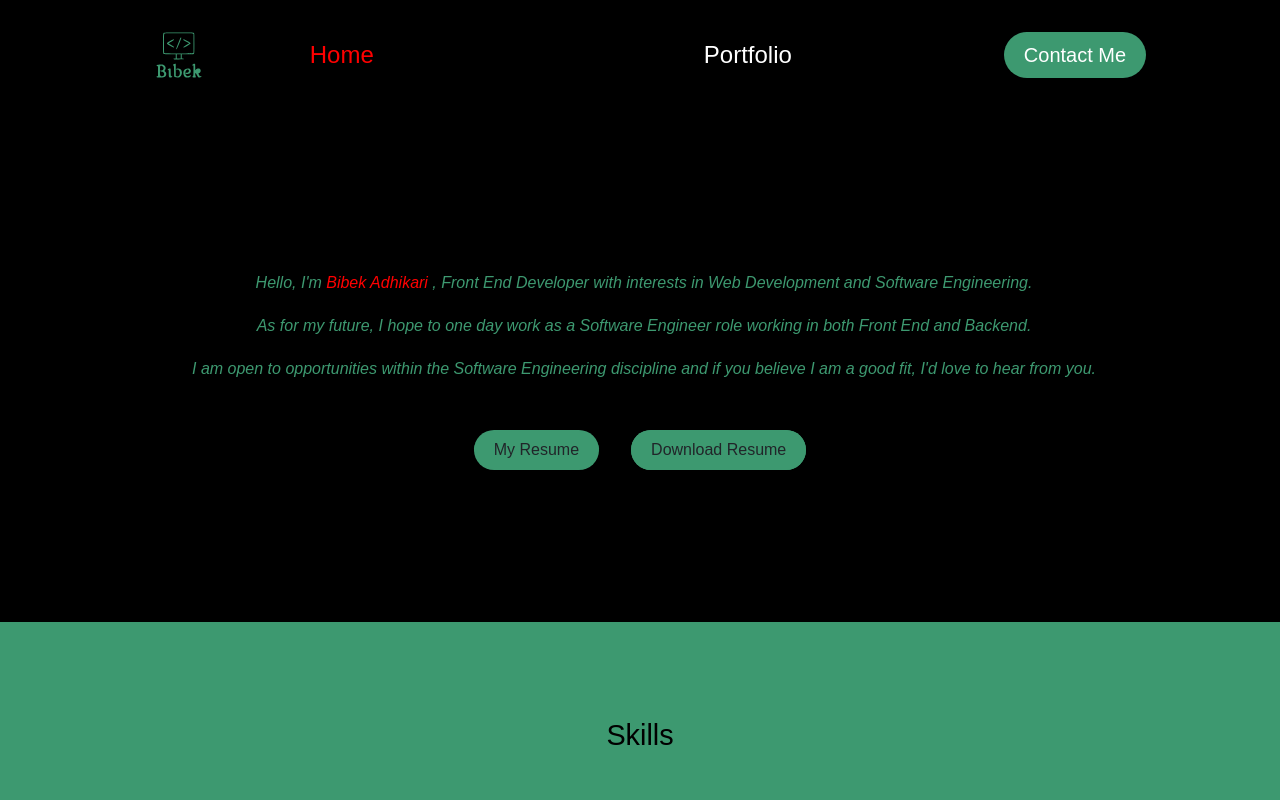
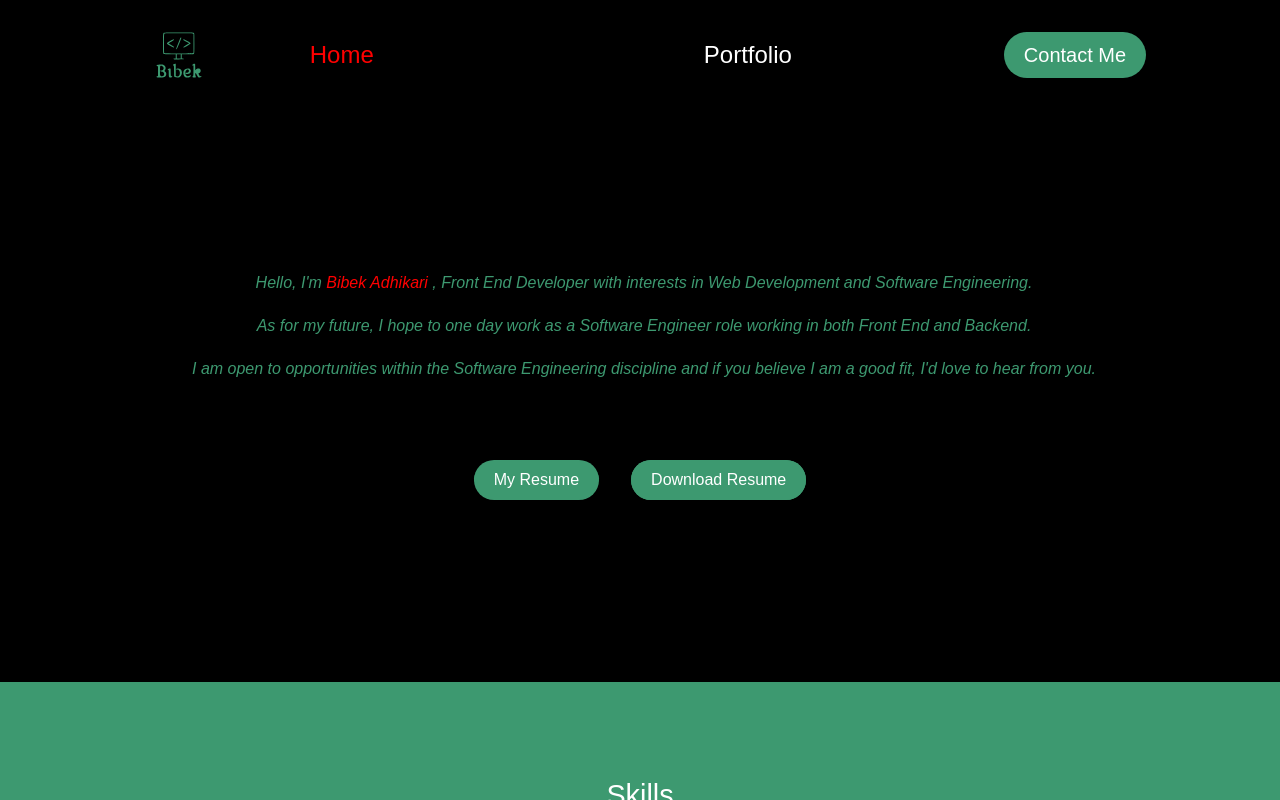
Before and after one commit to bibek2141/newPortfolio, a React (Create React App) app: page / in a window 1280 px wide. Built offline with nearby package versions, Linux system fonts and the light colour scheme.

Commit message:
Changed Bugs

```diff
--- a/src/components/Card.css
+++ b/src/components/Card.css
@@ -8,6 +8,7 @@
 
 .title {
   justify-content: center;
+  color:white;
   align-items: center;
   display: flex;
   flex-wrap: wrap;
--- a/src/components/Footer.css
+++ b/src/components/Footer.css
@@ -7,10 +7,12 @@
 
 .social-media {
   margin-top: 4rem;
-  color: black;
+  margin-left:1rem;
+  color: white;
 }
 
 .copyright {
   padding-top: 3rem;
   padding-bottom: 1rem;
+  color:white;
 }
--- a/src/components/Navbar.css
+++ b/src/components/Navbar.css
@@ -124,6 +124,7 @@ a:hover {
     opacity: 1;
     transition: all 0.5s ease;
     z-index: 1;
+    position:fixed;
     margin-top: 20px;
   }
 
--- a/src/components/Section1Home.css
+++ b/src/components/Section1Home.css
@@ -34,11 +34,12 @@
 
 .section1-container a {
   text-decoration: none;
-  color: inherit;
+  color: white;
 }
 
 .resume-container {
   width: 100%;
+  height:100px;
   display: flex;
   justify-content: center;
   flex-wrap: wrap;
```
Also changed, not shown: public/images/LogoFooter.svg.
